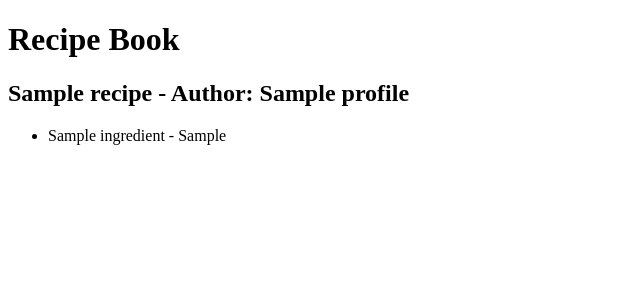
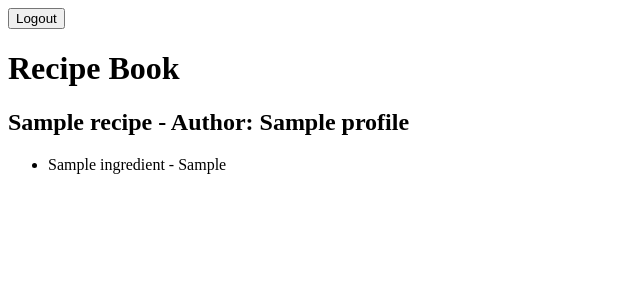
Before and after one commit to VGioR/recipebook-Valdez-GianRicardo, a Django app: page /recipe/1 in a window 1280 px wide. Shown: the top 300 px of the page, without its empty margins (0-640 px from the left). Run offline with Django 5.2, Linux system fonts and the light colour scheme; a user stored in the database is signed in; tables that the repository leaves empty hold one stand-in row (values such as "Sample post").

Commit message:
added a conditional login and logout button to the header

```diff
--- a/recipebook/templates/header.html
+++ b/recipebook/templates/header.html
@@ -1,5 +1,19 @@
 <!DOCTYPE html>
 <html lang="en">
+
+    <header>
+        <nav>
+            {% if user.is_authenticated %}
+                <form method="POST" action="{% url 'logout' %}">
+                {% csrf_token %}
+                <button type="submit">Logout</button>
+                </form>
+            {% else %}
+                <a href="{% url 'login' %}?next={{ request.path }}">Login</a>
+            {% endif %}
+        </nav>
+    </header>
+
     <head>
         <meta charset="UTF-8">
         <meta name="viewport" content="width=device-width, initial-scale=1.0">
@@ -10,6 +24,7 @@
     </head>
     <body>
         {% block body %}{% endblock %}
+        {% block logout %}{% endblock %}
         {% block scripts %}{% endblock %}
     </body>
 </html>
```
